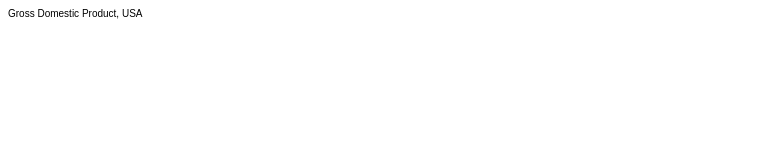
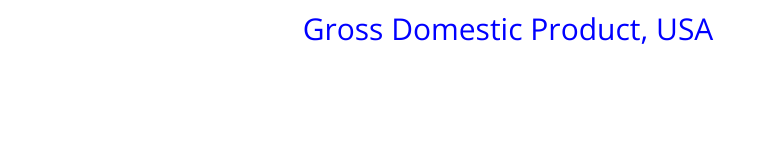
Before and after one commit to codelogicws/FCC-BarChart, a website with bundled scripts: page html/index.html in a window 1280 px wide. Shown: the whole page, without its empty margins (0-768 px from the left). Built offline with nearby package versions, Linux system fonts and the light colour scheme; no server answers.

Commit message:
Title changes.

```diff
--- a/css/main.css
+++ b/css/main.css
@@ -12,3 +12,11 @@ rect {
 rect:hover {
     fill: red;
 }
+
+.TheTitle {
+    font-size: 300%;
+    color: blue;
+    width: 1000;
+    text-align: center;
+    font-family: 'Open Sans', sans-serif;
+}
--- a/html/index.html
+++ b/html/index.html
@@ -8,6 +8,7 @@ User Story: I can customize the length of each pomodoro.
 <head>
   <script src='https://cdnjs.cloudflare.com/ajax/libs/d3/3.5.17/d3.min.js'></script>
   <scrit src='https://code.jquery.com/jquery-2.2.4.min.js'></script>
+  <link href='https://fonts.googleapis.com/css?family=Open+Sans:400,700' rel='stylesheet' type='text/css'>
   <script src='./src/main.js'></script>
   <link rel="stylesheet" type="text/css" href="/css/main.css">
 </head>
```
